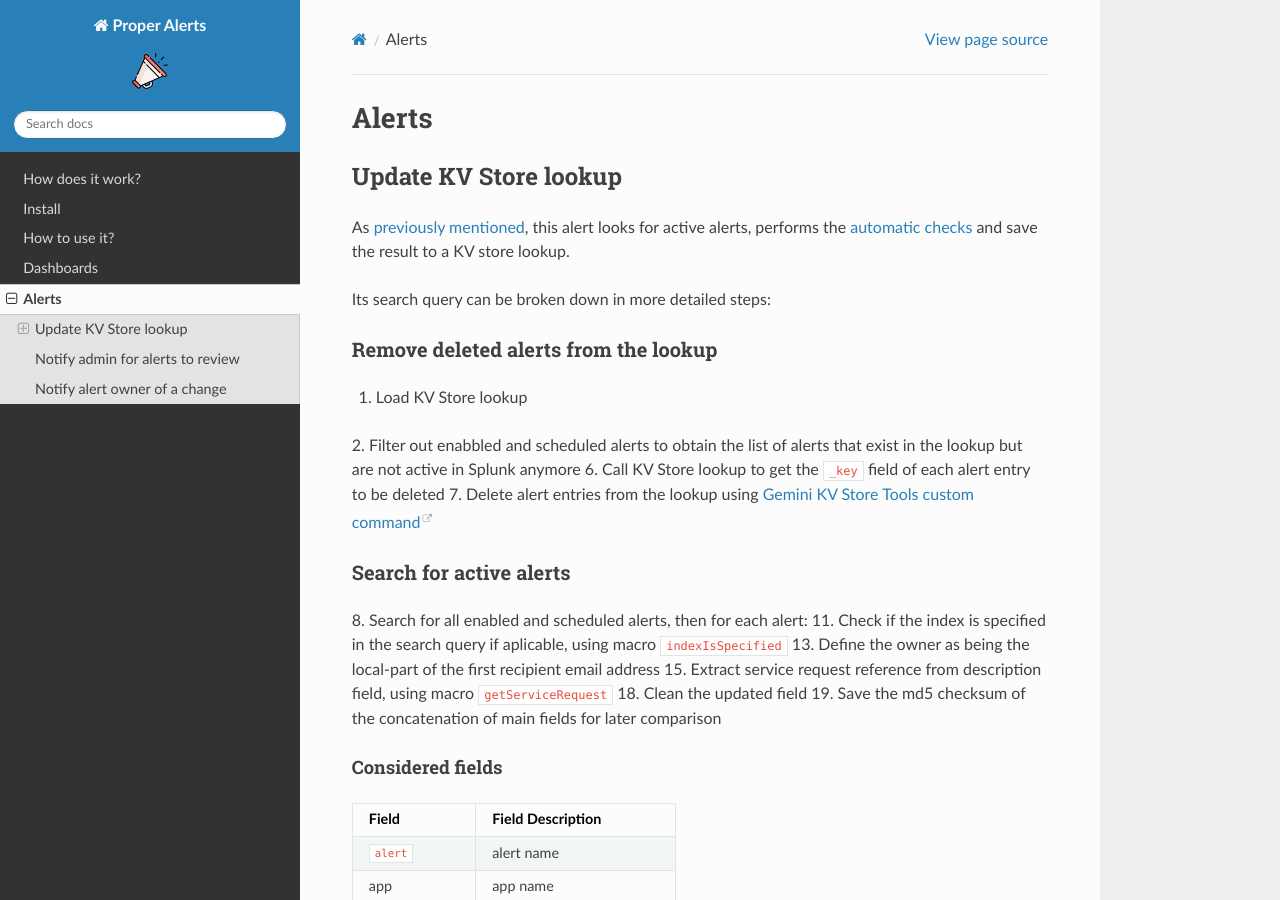
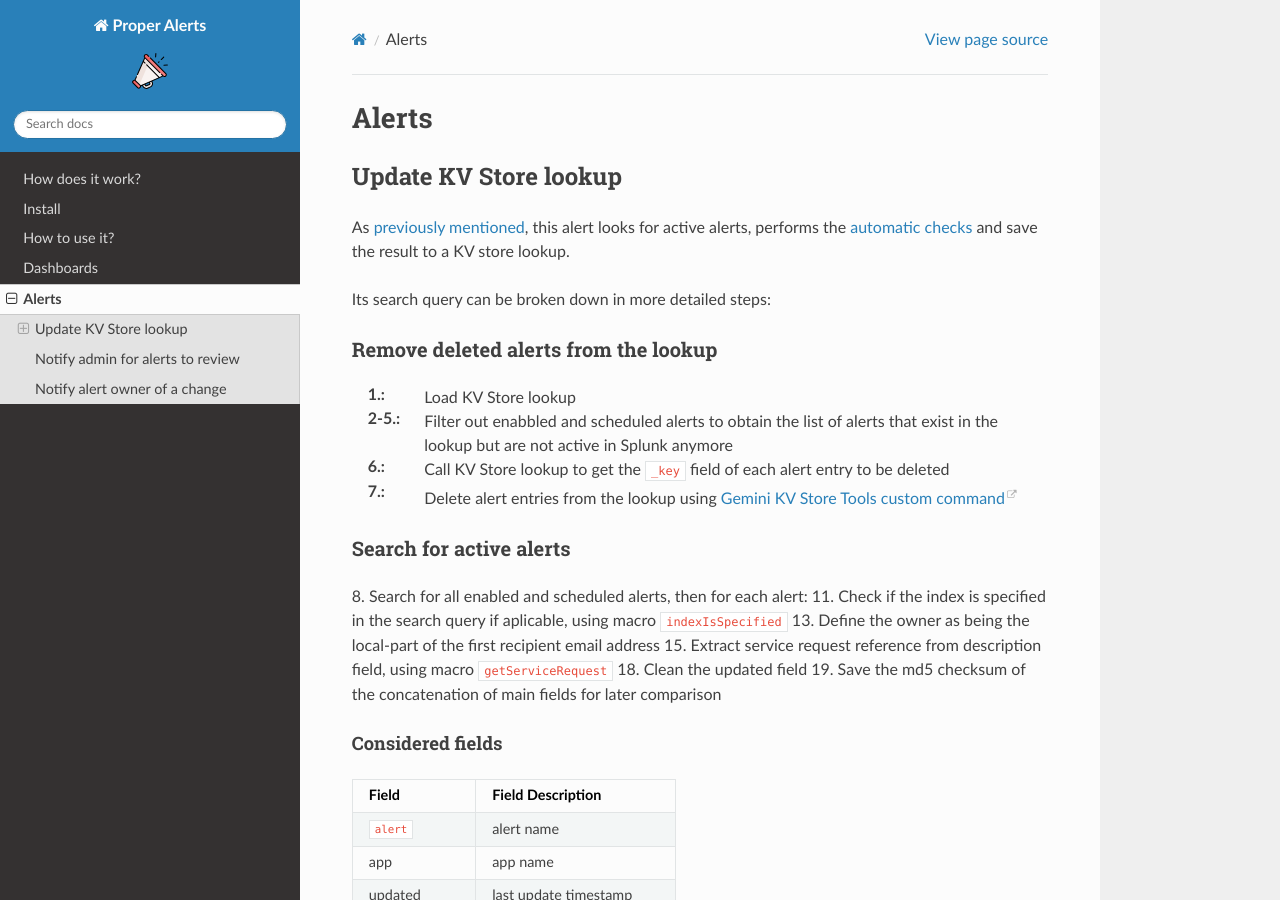
Before and after one commit to a-l-h/splunk-app-proper-alerts, a Sphinx documentation site: the page built from doc/alerts.rst, in a window 1280 px wide and 900 px high. Built offline with Sphinx 7.4.7 and the Read the Docs theme 2.0.0, drawn with Linux system fonts in a browser that asks for light colours.

Commit message:
Update alerts.rst

```diff
--- a/doc/alerts.rst
+++ b/doc/alerts.rst
@@ -11,10 +11,10 @@
 Remove deleted alerts from the lookup
 ------------------------------------------------
 
-1. Load KV Store lookup
-2. Filter out enabbled and scheduled alerts to obtain the list of alerts that exist in the lookup but are not active in Splunk anymore
-6. Call KV Store lookup to get the ``_key`` field of each alert entry to be deleted
-7. Delete alert entries from the lookup using `Gemini KV Store Tools custom command <https://splunkbase.splunk.com/app/3536/#/details>`_
+:1.:    Load KV Store lookup
+:2-5.:  Filter out enabbled and scheduled alerts to obtain the list of alerts that exist in the lookup but are not active in Splunk anymore
+:6.:    Call KV Store lookup to get the ``_key`` field of each alert entry to be deleted
+:7.:    Delete alert entries from the lookup using `Gemini KV Store Tools custom command <https://splunkbase.splunk.com/app/3536/#/details>`_
 
 Search for active alerts
 ------------------------
```
